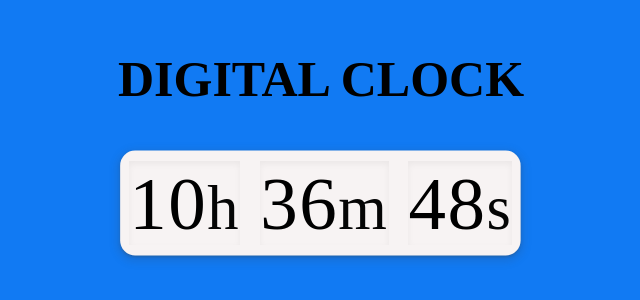
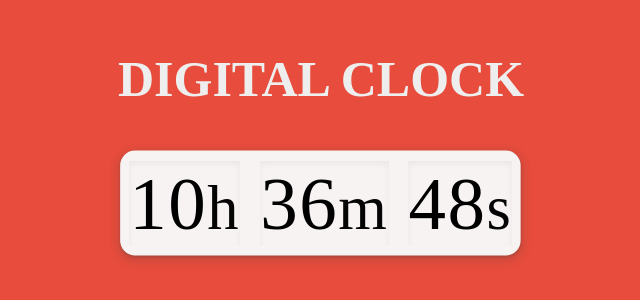
Before and after one commit to cedrickvictor/session, a plain HTML site: page index.html in a window 1280 px wide. Shown: the part 256-556 px from the top of the page, without its empty margins (319-959 px from the left). Drawn offline with Linux system fonts and the light colour scheme.

Commit message:
changes of colors

```diff
--- a/style.css
+++ b/style.css
@@ -7,7 +7,7 @@
 body{
     height: 100vh;
     width: 100%;
-    background-color:rgb(17, 122, 243);
+    background-color: #e74c3c;
 }
 .container{
     width: 100%;
@@ -36,6 +36,7 @@ body{
 .heading h1{
     font-size: 50px;
     font-family: 'Times New Roman', Times, serif;
+    color: #eee;
 }
 small{
     text-transform: lowercase;
```
Also changed, not shown: index.html (line endings or trailing spaces).
